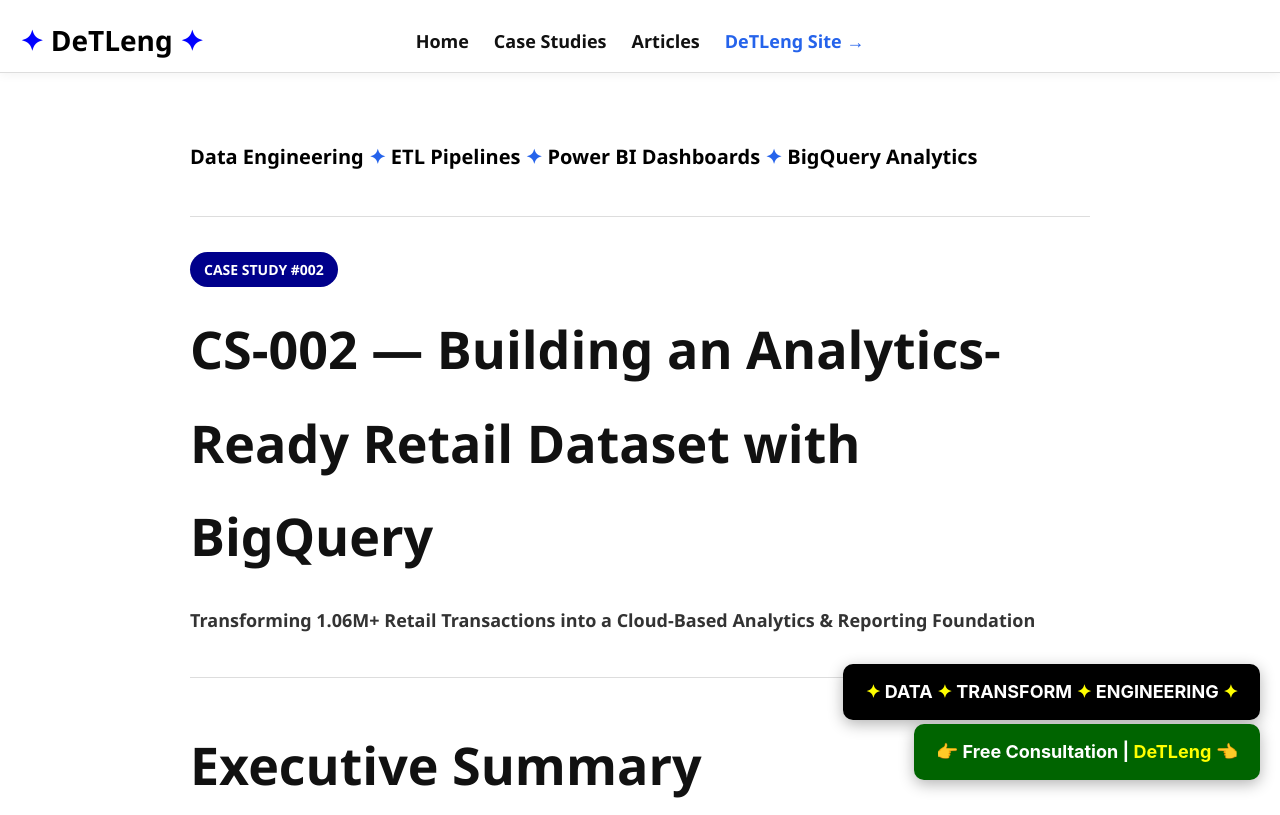
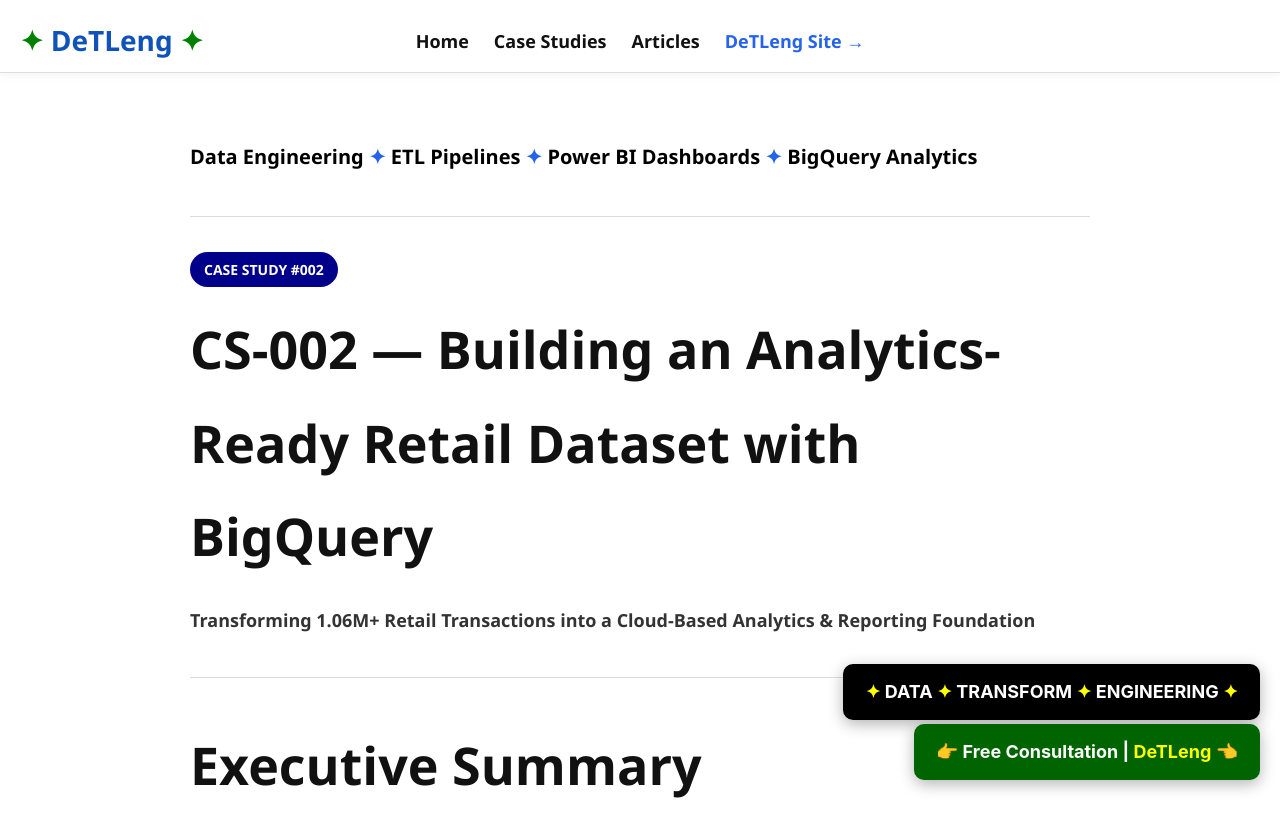
Before and after one commit to Navid-Ishaq/detleng-case-studies, a plain HTML site: page cs/002.html in a window 1280 px wide. Shown: the top 815 px of the page. Drawn offline with Linux system fonts and the light colour scheme.

Commit message:
Update 002.html

```diff
--- a/cs/002.html
+++ b/cs/002.html
@@ -6,7 +6,7 @@
 
 <div class="detleng-logo">
 <span style="font-size:28px;">
-<span style="color:blue;">✦</span> <strong style="color:black;">DeTLeng</strong> <span style="color:blue;">✦</span>
+<span style="color:green;">✦</span> <strong style="color:#0F52BA;">DeTLeng</strong> <span style="color:green;">✦</span>
 </span>
 </div>
 
```
